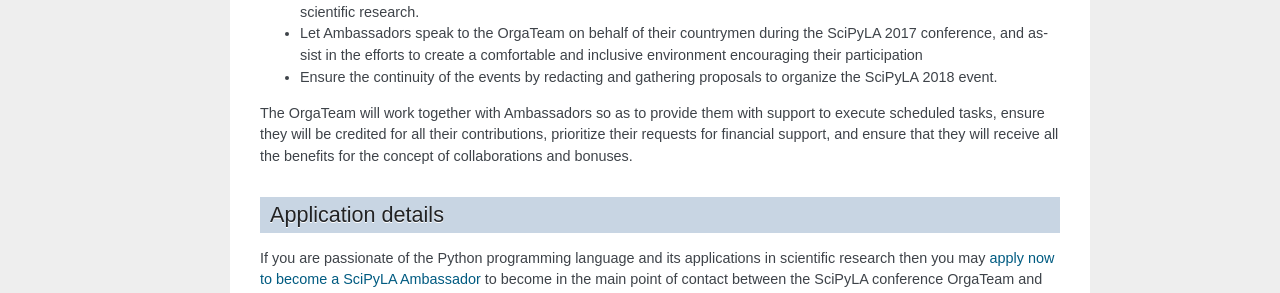
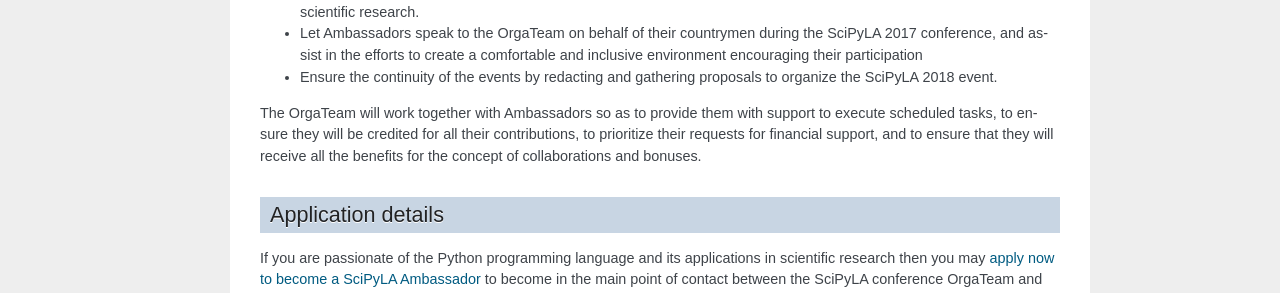
Before and after one commit to scipy-latinamerica/scipyla2017, a Sphinx documentation site: the page built from docs/Call_for_Ambassadors.md, in a window 1280 px wide. Shown: the part 633-926 px from the top of the page. Built offline with Sphinx 7.4.7, drawn with Linux system fonts in a browser that asks for light colours; formulas are drawn with MathJax 3.

```diff
--- a/docs/Call_for_Ambassadors.md
+++ b/docs/Call_for_Ambassadors.md
@@ -51,9 +51,9 @@ be able to apply. The goals are the following:
   proposals to organize the SciPyLA 2018 event.
 
 The OrgaTeam will work together with Ambassadors so as to provide them
-with support to execute scheduled tasks, ensure they will be credited
-for all their contributions, prioritize their requests for financial
-support, and ensure that they will receive all the benefits for the
+with support to execute scheduled tasks, to ensure they will be credited
+for all their contributions, to prioritize their requests for financial
+support, and to ensure that they will receive all the benefits for the
 concept of collaborations and bonuses.
 
 ## Application details
```
